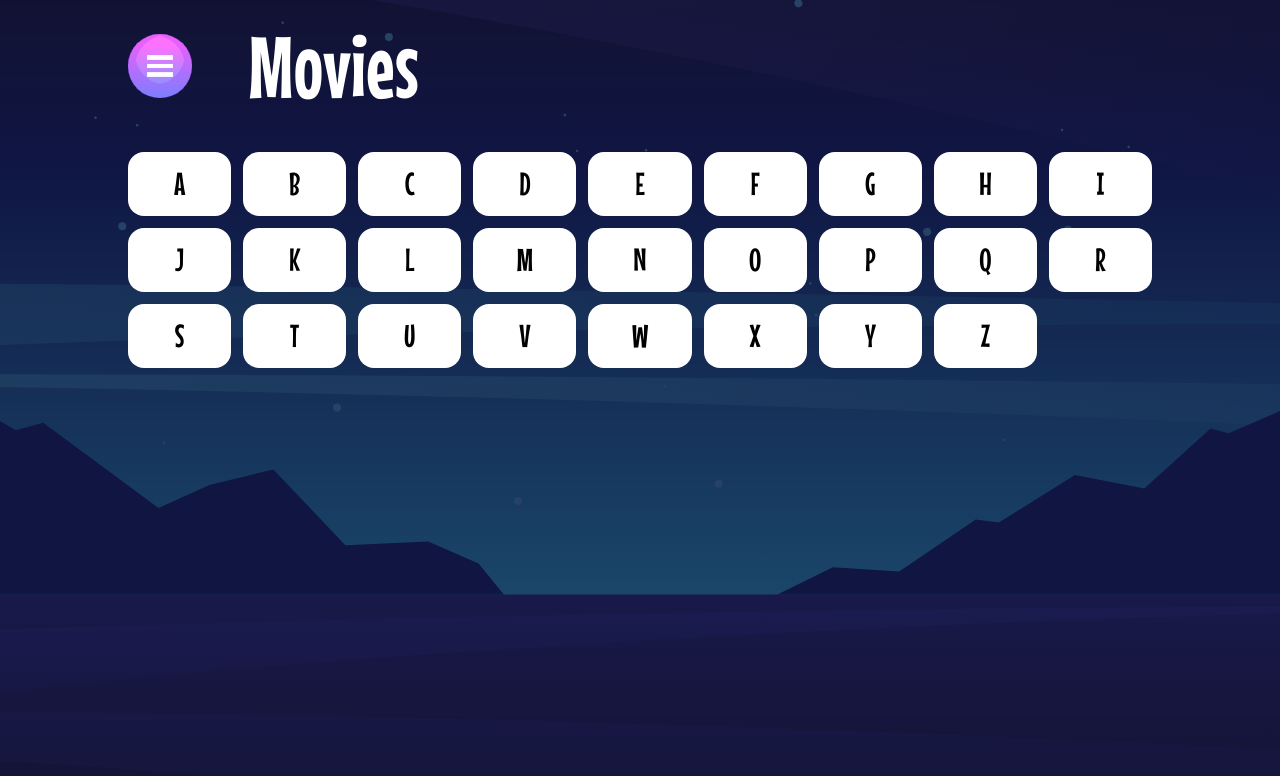
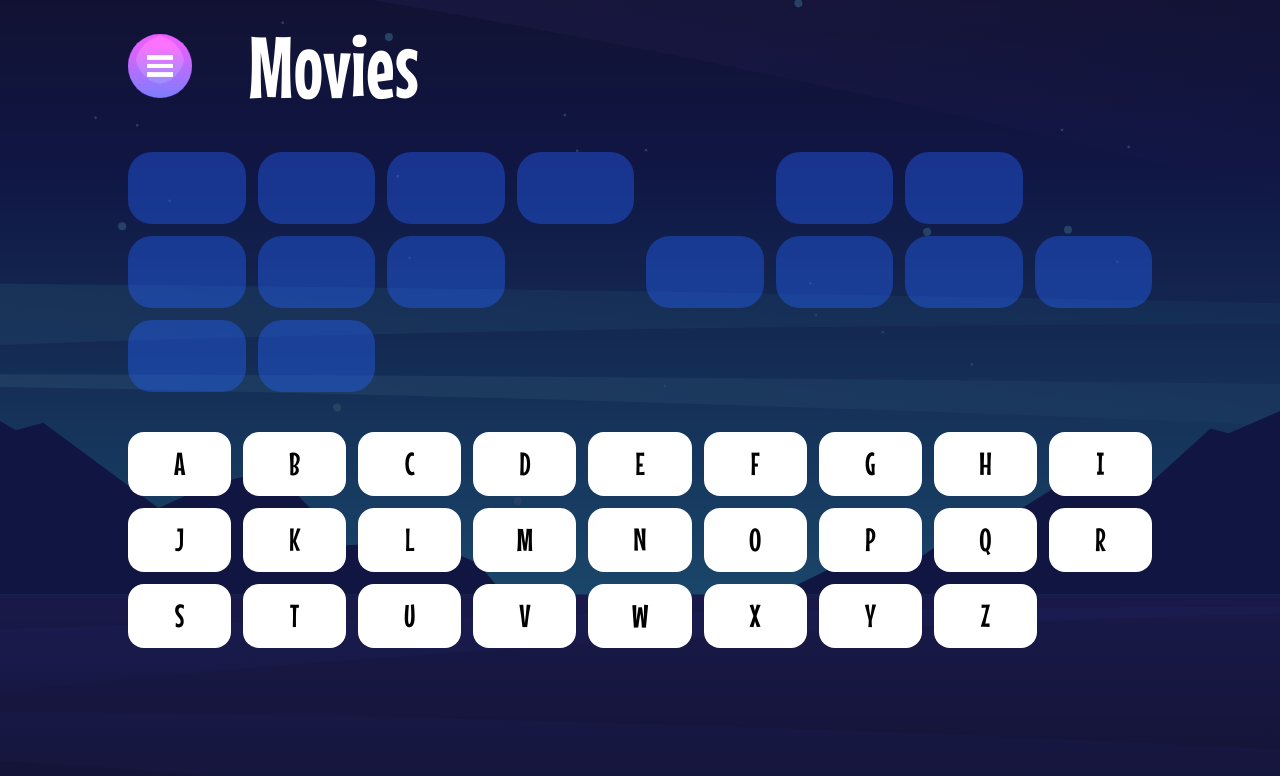
Before and after one commit to GeorgeShalamberidze/Hangman, a React app: page /game/category-pick in a window 1280 px wide. Both pictures are taken after a click on the element "Movies". Shown: the top 776 px of the page. Built offline with nearby package versions, Linux system fonts and the light colour scheme; the HTML template or start-up script is replaced by a standard one.

Commit message:
implement word select and guessing logic

```diff
--- a/src/components/category/index.tsx
+++ b/src/components/category/index.tsx
@@ -14,8 +14,7 @@ const Category: React.FC<CategoryPropTypes> = ({
 	setChosenCategory,
 }) => {
 	const navigate = useNavigate();
-	const { categories, setCategories } = useCategoryContext();
-
+	const { categories, setCategories, setWord } = useCategoryContext();
 	const handleOnClick = () => {
 		if (!categories || categories[categoryName].length === 0) return;
 
@@ -35,8 +34,9 @@ const Category: React.FC<CategoryPropTypes> = ({
 		};
 
 		setCategories(updatedCategories);
+		setWord(selectedItem?.name);
+
 		localStorage.setItem('categories', JSON.stringify(updatedCategories));
-
 		navigate(GAME_PATHS.HANGMAN);
 	};
 
--- /dev/null
+++ b/src/components/hangmanLetter/index.tsx
@@ -0,0 +1,21 @@
+type HangmanLetterPropTypes = {
+	letter: string;
+	isCorrect: boolean;
+};
+
+const HangmanLetter: React.FC<HangmanLetterPropTypes> = ({
+	letter,
+	isCorrect,
+}) => {
+	return (
+		<div
+			className={`text-headingM flex items-center justify-center rounded-3xl ${letter == ' ' ? 'bg-transparent' : 'bg-blue'} ${isCorrect ? 'opacity-100' : 'opacity-40'}`}
+		>
+			<p className={`uppercase ${!isCorrect ? 'text-transparent' : ''}`}>
+				{letter}
+			</p>
+		</div>
+	);
+};
+
+export default HangmanLetter;
--- a/src/components/letter/index.tsx
+++ b/src/components/keyboardLetter/index.tsx
@@ -1,13 +1,13 @@
 import { Alphabet } from '@/constants/alphabet';
 import { SetStateAction } from 'react';
 
-type LetterPropTypes = {
+type KeyboardLetterPropTypes = {
 	value: string;
 	selected: boolean;
 	setAlphabet: React.Dispatch<SetStateAction<Alphabet[]>>;
 };
 
-const Letter: React.FC<LetterPropTypes> = ({
+const KeyboardLetter: React.FC<KeyboardLetterPropTypes> = ({
 	value,
 	selected,
 	setAlphabet,
@@ -30,4 +30,4 @@ const Letter: React.FC<LetterPropTypes> = ({
 	);
 };
 
-export default Letter;
+export default KeyboardLetter;
--- a/src/context/categoryContext.tsx
+++ b/src/context/categoryContext.tsx
@@ -52,6 +52,8 @@ const CategoryProvider: React.FC<PropsWithChildren> = ({ children }) => {
 		}
 	}, [isNewGame]);
 
+	console.log(word);
+
 	return (
 		<CategoryContext.Provider
 			value={{
--- a/src/pages/category-pick/index.tsx
+++ b/src/pages/category-pick/index.tsx
@@ -9,8 +9,6 @@ import { CategoryType } from '@/api/categories/index.types';
 const CategoryPickPageView: React.FC = () => {
 	const { categories, setChosenCategory } = useCategoryContext();
 	const navigate = useNavigate();
-
-	console.log(categories);
 
 	return (
 		<div className="max-w-screen w-full min-h-screen flex flex-col items-center pt-14 bg-slate-900 bg-opacity-70">
--- a/src/pages/hangman/index.tsx
+++ b/src/pages/hangman/index.tsx
@@ -1,16 +1,21 @@
 import Modal from '@/components/modal';
 import useModal from '@/hooks/useModal';
 import BurgerMenu from '@/assets/svg/burger.svg?react';
-import Letter from '@/components/letter';
+import KeyboardLetter from '@/components/keyboardLetter';
 import { useCategoryContext } from '@/context/useCategoryContext';
 import { Alphabet, ALPHABET } from '@/constants/alphabet';
 import { useState } from 'react';
-import { CategoryType } from '@/api/categories/index.types';
+import HangmanLetter from '@/components/hangmanLetter';
 
 const HangmanPageView: React.FC = () => {
-	const { chosenCategory, categories } = useCategoryContext();
+	const { chosenCategory, word } = useCategoryContext();
 	const { hideModal, showModal, isModalOpen } = useModal();
+
 	const [alphabet, setAlphabet] = useState<Alphabet[]>(ALPHABET);
+
+	const selectedAlphabet = alphabet
+		.filter((letter) => letter.selected)
+		.map((letter) => letter.value.toLocaleLowerCase());
 
 	return (
 		<div className="h-screen w-full bg-slate-900 bg-opacity-70">
@@ -22,15 +27,32 @@ const HangmanPageView: React.FC = () => {
 					/>
 					<p className="text-headingM sm:text-headingL">{chosenCategory}</p>
 				</div>
+
+				<div className="flex flex-col gap-10">
+					<div className="grid grid-cols-4 sm:grid-cols-6 md:grid-cols-8 gap-3">
+						{word?.split('').map((letter, i) => {
+							return (
+								<HangmanLetter
+									key={i}
+									letter={letter}
+									isCorrect={selectedAlphabet.includes(
+										letter.toLocaleLowerCase()
+									)}
+								/>
+							);
+						})}
+					</div>
+
 					<div className="grid grid-cols-5 sm:grid-cols-7 md:grid-cols-9 gap-3">
 						{alphabet.map((letter, i) => (
-						<Letter
+							<KeyboardLetter
 								key={i}
 								selected={letter.selected}
 								value={letter.value}
 								setAlphabet={setAlphabet}
 							/>
 						))}
+					</div>
 				</div>
 				{isModalOpen ? <Modal hideModal={hideModal} /> : null}
 			</div>
```
Lines whose indentation alone changed are shown as unchanged.
